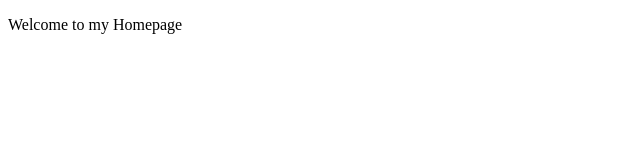
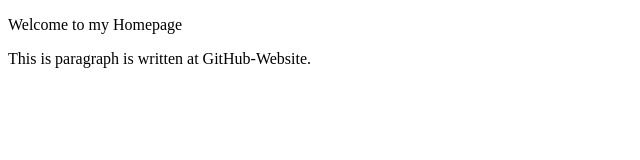
Before and after one commit to mijivoth/WebBasic, a plain HTML site: page index.html in a window 1280 px wide. Shown: the whole page, without its empty margins (0-640 px from the left). Drawn offline with Linux system fonts and the light colour scheme.

Commit message:
Modified index.html at github site.

```diff
--- a/index.html
+++ b/index.html
@@ -7,6 +7,7 @@
 
 <body>
     <p> Welcome to my Homepage</p>
+    <p> This is paragraph is written at GitHub-Website.</p>
 </body>
 
 </html>
```
